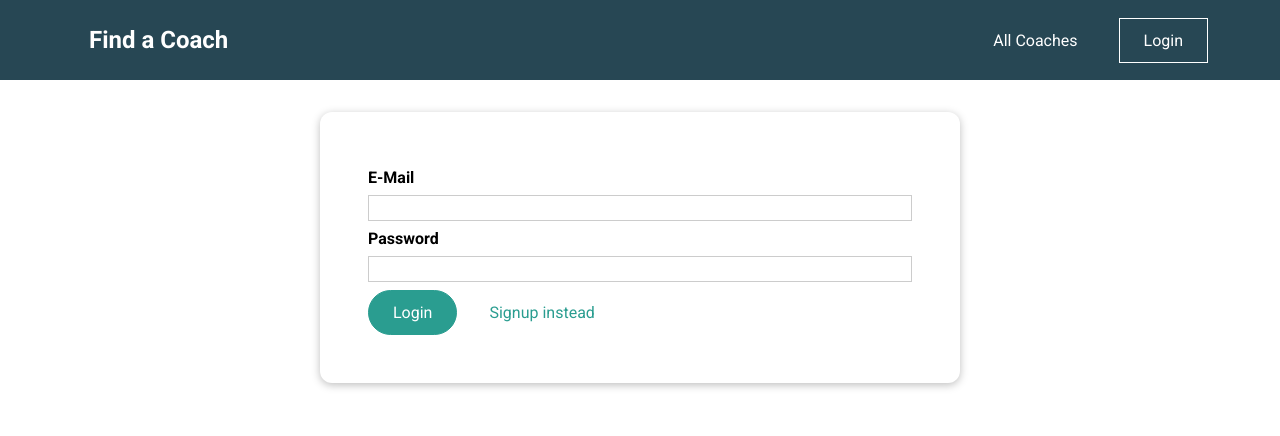
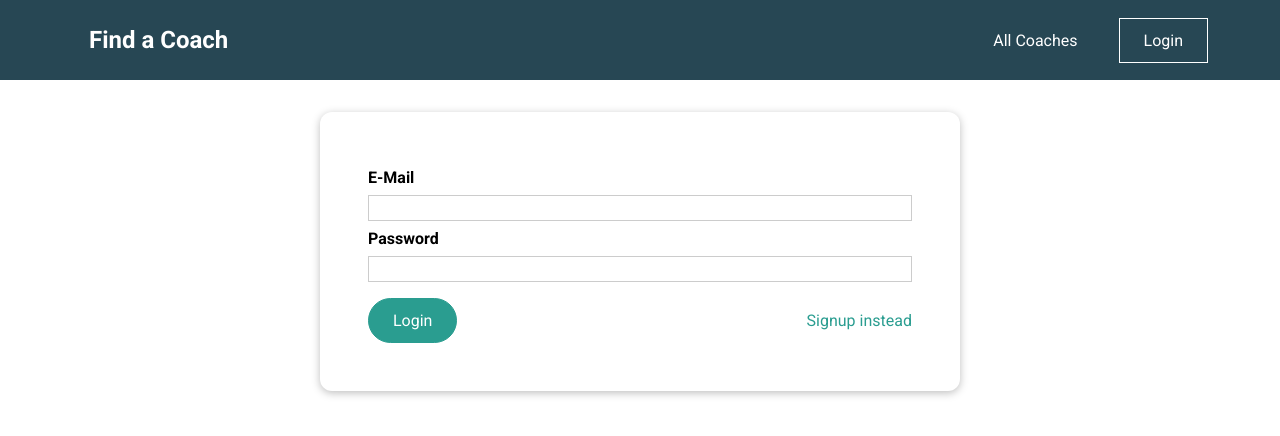
Before and after one commit to mihai-dulgheru/tic-project, a Vue app in the folder front/: page /auth in a window 1280 px wide. Shown: the top 436 px of the page. Built offline with nearby package versions, Linux system fonts and the light colour scheme; no server answers.

Commit message:
modify login page

```diff
--- a/front/src/components/coaches/CoachItem.vue
+++ b/front/src/components/coaches/CoachItem.vue
@@ -49,7 +49,7 @@ export default {
       return `${this.firstName} ${this.lastName}`;
     },
     rate() {
-      return this.hourlyRate.toFixed(2);
+      return Math.round(this.hourlyRate * 100) / 100;
     },
     coachContactLink() {
       return `${this.$route.path}/${this.id}/contact`;
--- a/front/src/views/auth/UserAuth.vue
+++ b/front/src/views/auth/UserAuth.vue
@@ -21,10 +21,12 @@
         <p v-if="!formIsValid">
           Please enter a valid email and password (at least 6 characters).
         </p>
-        <base-button>{{ submitButtonCaption }}</base-button>
-        <base-button type="button" mode="flat" @click="switchMode">{{
-          switchModeButtonCaption
-        }}</base-button>
+        <div class="form-actions">
+          <base-button>{{ submitButtonCaption }}</base-button>
+          <a class="form-switch" @click="switchMode">{{
+            switchModeButtonCaption
+          }}</a>
+        </div>
       </form>
     </base-card>
   </main>
@@ -123,4 +125,20 @@ textarea:focus {
   border-color: var(--primary);
   outline: none;
 }
+
+.form-actions {
+  margin-top: 1rem;
+  display: flex;
+  justify-content: space-between;
+  align-items: center;
+}
+
+.form-switch {
+  cursor: pointer;
+  color: var(--primary);
+}
+
+.form-switch:hover {
+  text-decoration: underline;
+}
 </style>
--- a/front/src/views/coaches/CoachDetail.vue
+++ b/front/src/views/coaches/CoachDetail.vue
@@ -50,7 +50,7 @@ export default {
       }`;
     },
     rate() {
-      return (this.selectedCoach?.hourlyRate || 0).toFixed(2);
+      return Math.round((this.selectedCoach?.hourlyRate || 0) * 100) / 100;
     },
     contactLink() {
       return `/coaches/${this.id}/contact`;
```
